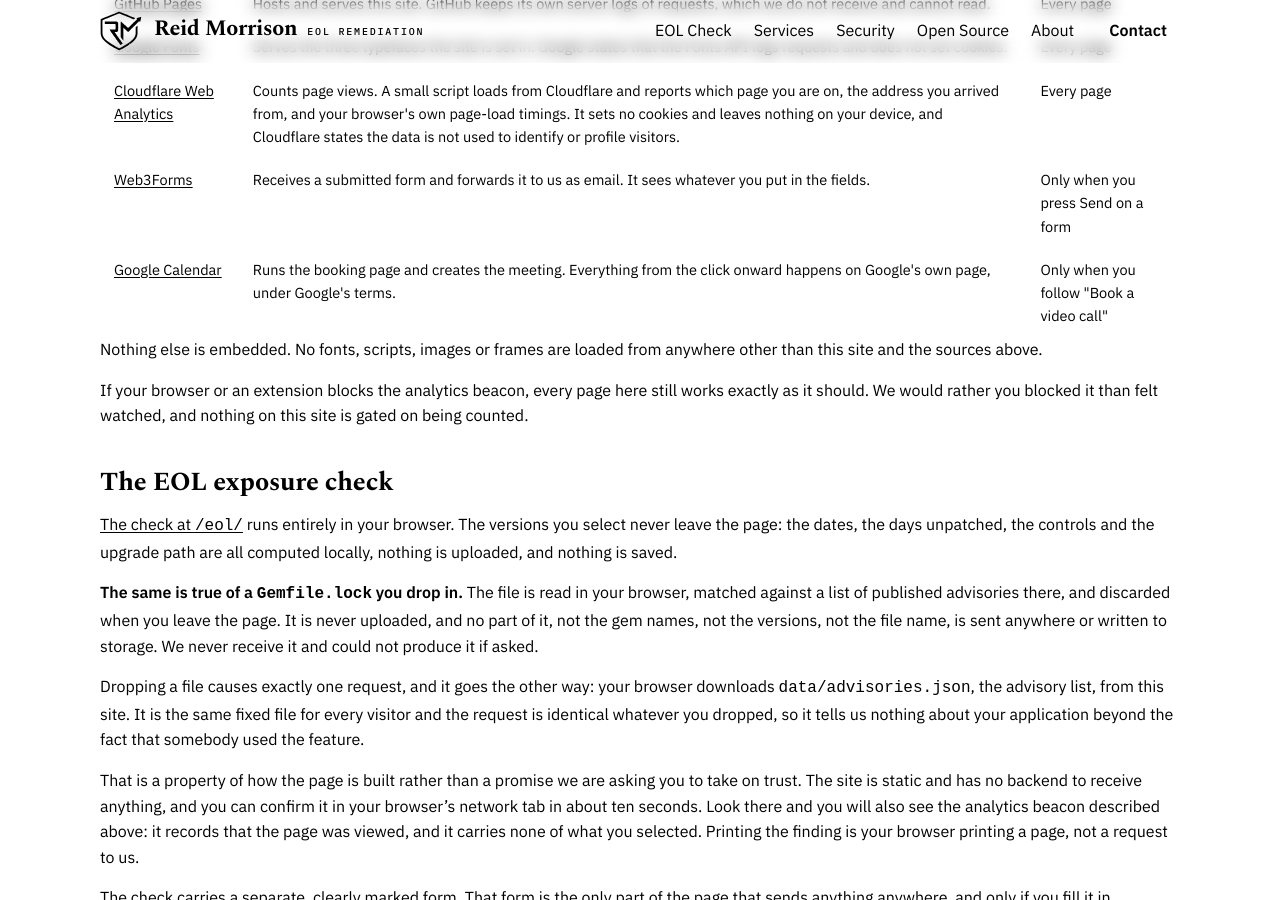
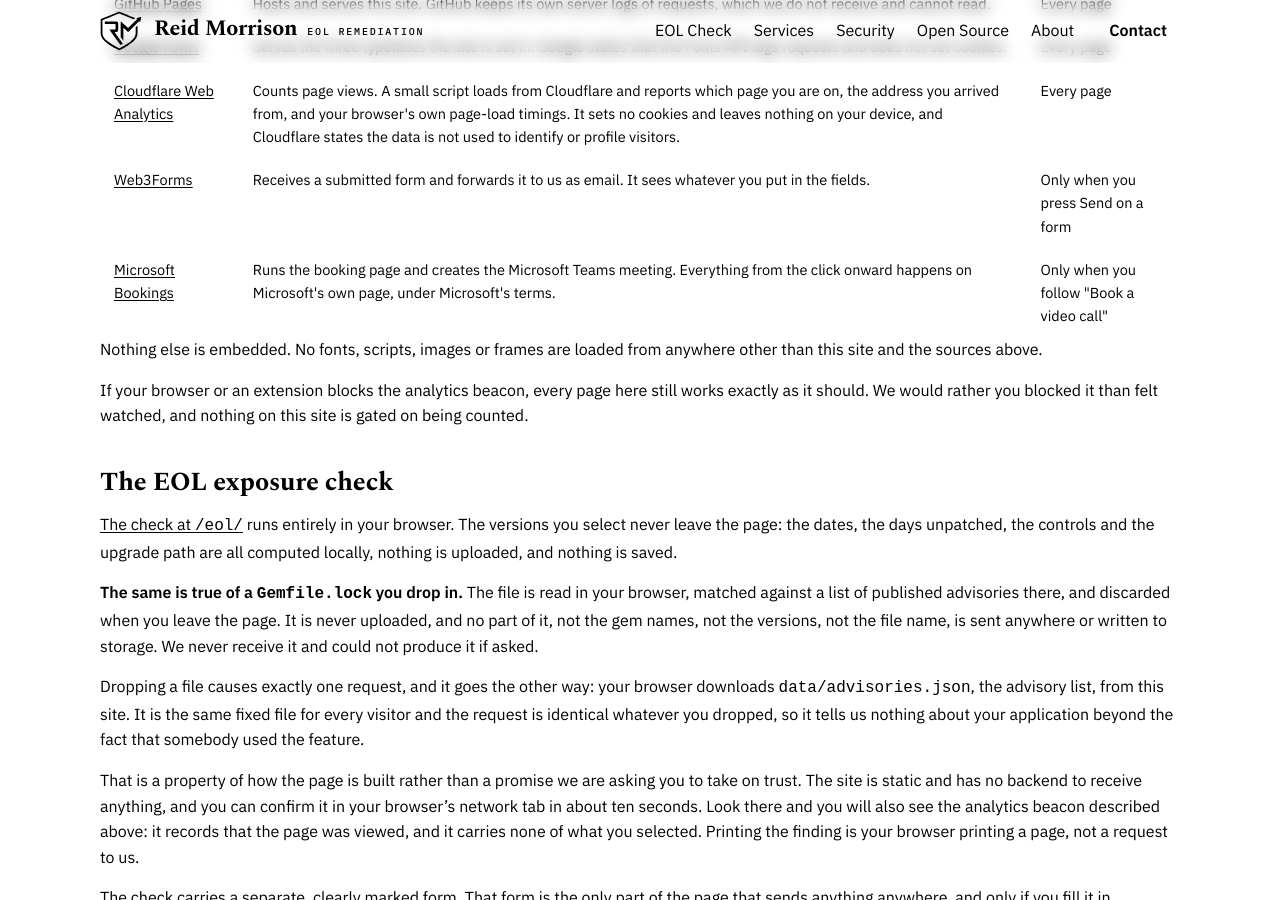
Before and after one commit to reidmorrison/reidmorrison.com, a Jekyll site: the page built from privacy.md, in a window 1280 px wide and 900 px high, scrolled down 860 px. Built offline with Jekyll 4.4.1, drawn with Linux system fonts in a browser that asks for light colours.

Commit message:
Move booking from Google Calendar to Microsoft Bookings
Switches booking_url to a Microsoft "Bookings with me" personal page, so
the call runs on Teams, which is what a regulated mid-market M365 buyer
already has open.

The personal page rather than a shared Bookings page, and that is the
whole reason this is publishable: a shared page puts its mailbox in the
URL as outlook.office365.com/book/<smtp address>/, while the personal
page uses the mailbox Exchange GUID, which names nobody and cannot
receive mail. The rule that no address appears in the markup survives
intact, and CLAUDE.md now records why the string that looks like one is
not, so a later pass does not "fix" it.

privacy.md swaps the Google Calendar row for Microsoft Bookings in the
same commit, per the rule that changing what a visitor's browser
contacts changes that page with it.

The old link had no query string, so this is the first booking URL to
carry ampersands. Kramdown escapes them on the four markdown pages, but
eol.html builds its markup in a JS template literal and emitted them
raw. A future Microsoft parameter beginning with a legacy entity name
(&copy, &reg, &not) would have silently corrupted the href there, so
both eol.html occurrences now pass through `escape` and all five render
identically.

377 tests pass. Nothing in the suite touches booking_url, and no page
copy names a meeting platform, so no wording changed.

Co-Authored-By: Claude Opus 5 <noreply@anthropic.com>

```diff
--- a/_config.yml
+++ b/_config.yml
@@ -76,10 +76,24 @@ plugins:
 
 # Video call booking link. Renders a "Book a video call" button on the home
 # page, /services.html, /security.html, /contact.html and /eol/. Empty means no
-# button anywhere and the forms are the only route. A Google Calendar
-# appointment schedule: the meeting name set there becomes the subject line on
-# the prospect's own calendar.
-booking_url: "https://calendar.app.google/wkaaAoqxXj1xoVUQ8"
+# button anywhere and the forms are the only route. The meeting type name set
+# in Bookings becomes the subject line on the prospect's own calendar.
+#
+# MICROSOFT BOOKINGS ("Bookings with me"), the personal page, NOT a shared
+# Bookings page. That choice is what keeps this line legal under the rule that
+# no address appears in the markup: a shared page publishes its mailbox as
+# https://outlook.office365.com/book/<smtp address>/, while the personal page
+# uses the mailbox Exchange GUID, which is not deliverable and names nobody.
+# If this is ever regenerated, check the local part is still a GUID.
+#
+# KEEP EVERY QUERY PARAMETER. `anonymous` is what lets a prospect book without
+# a Microsoft account; drop it and external visitors hit a sign-in wall, which
+# is a silent conversion failure nothing here would catch. The other two come
+# from the share button and are left exactly as Microsoft emitted them.
+#
+# IT NAMES THE MEETING TYPE, so renaming or recreating that meeting type in
+# Bookings breaks every button on the site. Re-share and update this line.
+booking_url: "https://bookings.cloud.microsoft/bookwithme/user/0b339c9eb8654e81981f13c162ccca47@reidmorrison.com/meetingtype/JAXTJezyfUSHWFGRtPoDCg2?anonymous&ismsaljsauthenabled&ep=mlink"
 
 # Web3Forms access key, gating BOTH lead forms: /contact.html and /eol/. While
 # it is empty NEITHER form renders and both pages point at LinkedIn instead,
--- a/eol.html
+++ b/eol.html
@@ -661,7 +661,7 @@ function render(rv,uv){
     <p>Upstream fixes are written for supported series only: the Rails maintenance policy leaves bugs and security issues in an unsupported series to you. <strong>CVE-2026-66066</strong>, the critical Active Storage flaw disclosed on 29 July 2026 and exploited in the wild from 31 August, was patched in 7.2.3.2, 8.0.5.1 and 8.1.3.1, and in nothing older. An application on 7.1 had no upstream fix to install. Every advisory published from here behaves the same way, which is what makes the list above grow rather than settle.</p>
     <p>PCI DSS 12.3.4 wants a remediation plan approved by senior management. The two-week Remediation Assessment produces exactly that document, along with the work this page cannot do: resolving your <code>Gemfile</code> against the target Rails to establish which gems actually block the upgrade. A resolver on its own will not tell you that either. It catches the gems that declare a version ceiling and stays silent on the abandoned ones, whose constraints are open-ended and which fail at runtime instead. $12,500 fixed. If it concludes you should not do this work, or should not do it with us, you pay nothing.</p>
 {% if site.booking_url and site.booking_url != "" %}
-    <div class="cta-row"><a class="btn btn-primary" href="{{ site.booking_url }}">Book a video call</a></div>
+    <div class="cta-row"><a class="btn btn-primary" href="{{ site.booking_url | escape }}">Book a video call</a></div>
     <p class="hint">Or send the details below, with your versions attached, and we will come back to you.</p>
 {% endif %}
     <form id="lead">
@@ -702,7 +702,7 @@ function render(rv,uv){
     <p>Upstream fixes are written for supported series only: the Rails maintenance policy leaves bugs and security issues in an unsupported series to you. <strong>CVE-2026-66066</strong>, the critical Active Storage flaw disclosed on 29 July 2026 and exploited in the wild from 31 August, was patched in 7.2.3.2, 8.0.5.1 and 8.1.3.1, and in nothing older. An application on 7.1 had no upstream fix to install. Every advisory published from here behaves the same way, which is what makes the list above grow rather than settle.</p>
     <p>PCI DSS 12.3.4 wants a remediation plan approved by senior management. The two-week Remediation Assessment produces exactly that document, along with the work this page cannot do: resolving your <code>Gemfile</code> against the target Rails to establish which gems actually block the upgrade. A resolver on its own will not tell you that either. It catches the gems that declare a version ceiling and stays silent on the abandoned ones, whose constraints are open-ended and which fail at runtime instead. $12,500 fixed. If it concludes you should not do this work, or should not do it with us, you pay nothing.</p>
 {% if site.booking_url and site.booking_url != "" %}
-    <div class="cta-row"><a class="btn btn-primary" href="{{ site.booking_url }}">Book a video call</a></div>
+    <div class="cta-row"><a class="btn btn-primary" href="{{ site.booking_url | escape }}">Book a video call</a></div>
 {% endif %}
     <p class="hint">Reach us on <a href="https://www.linkedin.com/in/reidmorrison">LinkedIn</a> to start a conversation.</p>
   </section>`;
--- a/privacy.md
+++ b/privacy.md
@@ -69,8 +69,8 @@ own statement.
       <td>Only when you press Send on a form</td>
     </tr>
     <tr>
-      <td><a href="https://policies.google.com/privacy">Google Calendar</a></td>
-      <td>Runs the booking page and creates the meeting. Everything from the click onward happens on Google's own page, under Google's terms.</td>
+      <td><a href="https://privacy.microsoft.com/privacystatement">Microsoft Bookings</a></td>
+      <td>Runs the booking page and creates the Microsoft Teams meeting. Everything from the click onward happens on Microsoft's own page, under Microsoft's terms.</td>
       <td>Only when you follow "Book a video call"</td>
     </tr>
   </tbody>
```
Also changed, not shown: CLAUDE.md (+9 -1 lines).
